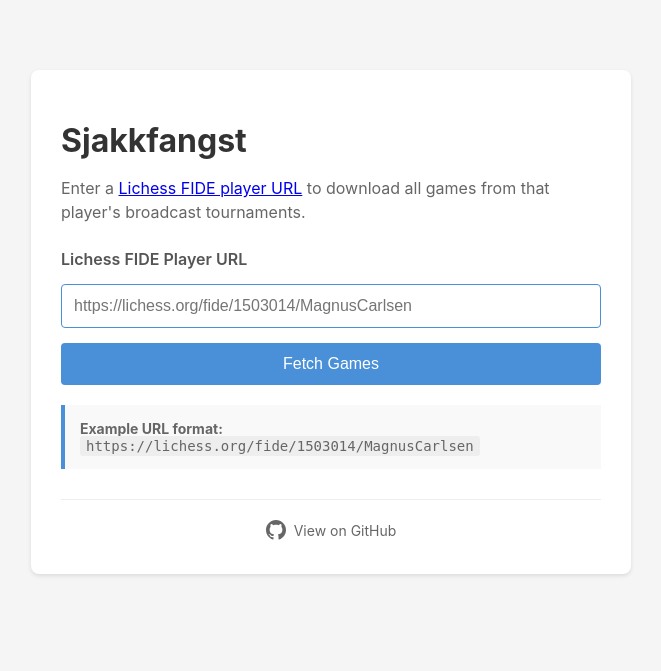
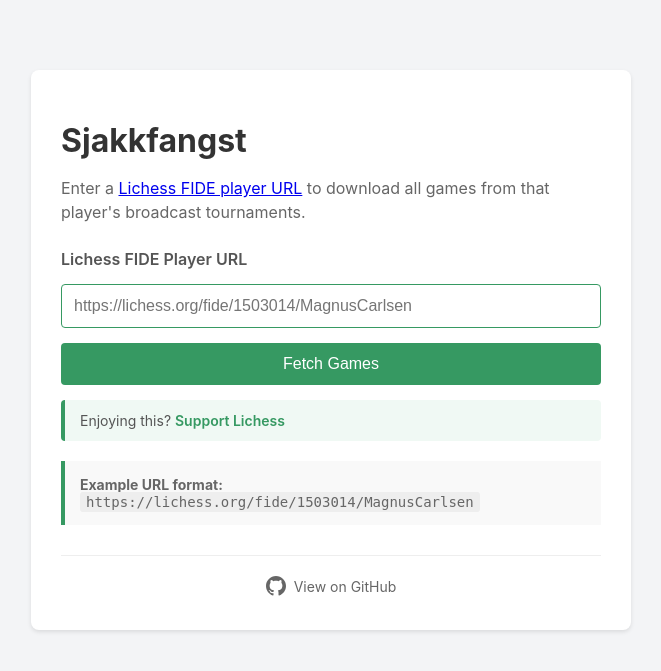
Before and after one commit to torfinnnome/sjakkfangst, a Flask app: page / in a window 1280 px wide. Shown: the top 671 px of the page, without its empty margins (309-970 px from the left). Run offline with Flask 3, Linux system fonts and the light colour scheme.

Commit message:
feat: add Lichess patron box and unify color theme to Lichess green
Replace mixed blue/green/gold palette with unified Lichess green
(#369962) across all interactive elements. Add patron support box
below the form linking to lichess.org/patron.

```diff
--- a/templates/index.html
+++ b/templates/index.html
@@ -10,7 +10,7 @@
             max-width: 600px;
             margin: 50px auto;
             padding: 20px;
-            background-color: #f5f5f5;
+            background-color: #f3f4f6;
         }
         .container {
             background: white;
@@ -44,11 +44,11 @@
         }
         input[type="url"]:focus {
             outline: none;
-            border-color: #4a90d9;
+            border-color: #369962;
         }
         button {
             padding: 12px 24px;
-            background-color: #4a90d9;
+            background-color: #369962;
             color: white;
             border: none;
             border-radius: 4px;
@@ -57,7 +57,7 @@
             transition: background-color 0.2s;
         }
         button:hover {
-            background-color: #357abd;
+            background-color: #2A7A4F;
         }
         button:disabled {
             background-color: #ccc;
@@ -79,7 +79,7 @@
         #progress-bar-fill {
             width: 0%;
             height: 100%;
-            background-color: #4caf50;
+            background-color: #369962;
             transition: width 0.3s ease;
         }
         #status-text {
@@ -90,10 +90,10 @@
         }
         #error-text {
             margin-top: 20px;
-            color: #d32f2f;
+            color: #B91C1C;
             display: none;
             padding: 10px;
-            background: #ffebee;
+            background: #FEF2F2;
             border-radius: 4px;
         }
 
@@ -134,7 +134,7 @@
             font-weight: 600;
         }
         .tournament-item.done {
-            color: #4caf50;
+            color: #369962;
         }
         .cached-label {
             font-size: 11px;
@@ -221,10 +221,10 @@
             text-align: center;
         }
         #stats-table .win {
-            color: #2e7d32;
+            color: #369962;
         }
         #stats-table .loss {
-            color: #c62828;
+            color: #B91C1C;
         }
         #stats-table .draw {
             color: #666;
@@ -234,11 +234,29 @@
             font-size: 11px;
         }
 
+        .patron-box {
+            margin-top: 15px;
+            padding: 12px 15px;
+            background-color: #F0F9F4;
+            border-left: 4px solid #369962;
+            border-radius: 4px;
+            font-size: 14px;
+            color: #555;
+        }
+        .patron-box a {
+            color: #369962;
+            text-decoration: none;
+            font-weight: 600;
+        }
+        .patron-box a:hover {
+            text-decoration: underline;
+        }
+
         .example {
             margin-top: 20px;
             padding: 15px;
             background-color: #f9f9f9;
-            border-left: 4px solid #4a90d9;
+            border-left: 4px solid #369962;
             font-size: 14px;
             color: #666;
         }
@@ -270,7 +288,7 @@
         #download-btn {
             margin-top: 12px;
             padding: 10px 24px;
-            background-color: #2e7d32;
+            background-color: #369962;
             color: white;
             border: none;
             border-radius: 4px;
@@ -280,7 +298,7 @@
             display: none;
         }
         #download-btn:hover {
-            background-color: #1b5e20;
+            background-color: #2A7A4F;
         }
         .github-icon {
             width: 20px;
@@ -308,6 +326,10 @@
             >
             <button type="submit" id="submit-btn">Fetch Games</button>
         </form>
+
+        <div class="patron-box">
+            Enjoying this? <a href="https://lichess.org/patron" target="_blank" rel="noopener">Support Lichess</a>
+        </div>
 
         <div id="progress-container">
             <div id="progress-bar-bg">
```
